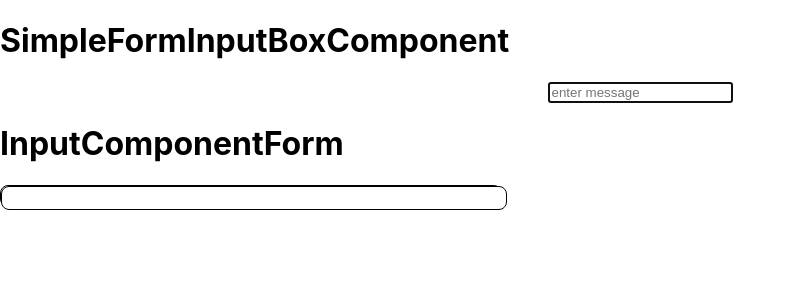
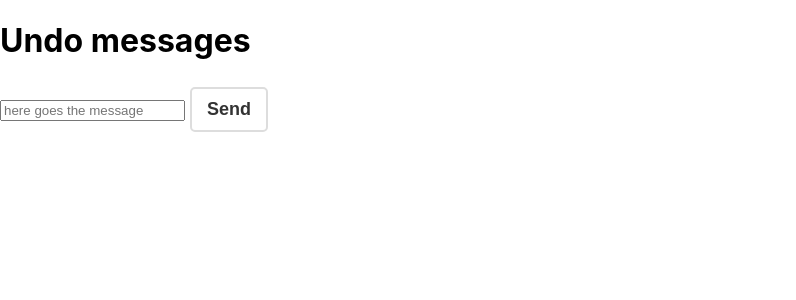
Before and after one commit to Hemant2122/newton-react-project, a React (Create React App) app: page / in a window 1280 px wide. Shown: the top 300 px of the page, without its empty margins (0-796 px from the left). Built offline with nearby package versions, Linux system fonts and the light colour scheme.

Commit message:
useRef is Completed

```diff
--- a/src/18. useRef/2. useRefExamples/3. InputComponentForm/CommonFormUI/Input.js
+++ b/src/18. useRef/2. useRefExamples/3. InputComponentForm/CommonFormUI/Input.js
@@ -1,4 +1,6 @@
-function Input() {
+import React from "react";
+
+function Input(props, ref) {
   return (
     <div
       style={{
@@ -8,7 +10,9 @@ function Input() {
         borderRadius: "8px",
       }}
     >
-      <input style={{
+      <input
+        ref={ref}
+        style={{
         width: "500px",
         height: "20px",
         border: "1px solid black",
@@ -18,4 +22,4 @@ function Input() {
   );
 }
 
-export default Input;
+export default React.forwardRef(Input);
--- a/src/18. useRef/2. useRefExamples/3. InputComponentForm/InputComponentForm.js
+++ b/src/18. useRef/2. useRefExamples/3. InputComponentForm/InputComponentForm.js
@@ -7,7 +7,7 @@ function InputComponentForm(){
     const inputBoxReference = useRef();
 
     useEffect(() => {
-        // inputBoxReference.current.focus();
+        inputBoxReference.current.focus();
     })
 
     return (
--- /dev/null
+++ b/src/18. useRef/2. useRefExamples/4. UndoMessage/UndoMessage.js
@@ -0,0 +1,47 @@
+import { useRef, useState } from "react";
+
+function UndoMessage() {
+  const [sending, setSending] = useState(false);
+
+    // const [timerId, setTimerId] = useState();
+
+    const ref = useRef();
+
+  function sendHandler() {
+    setSending(true);
+    const id = setTimeout(() => {
+      console.log("hello world");
+      setSending(false);
+    }, 5000);
+
+    // setTimerId(id);
+    ref.current = id;
+  }
+
+  function undoHandler() {
+    clearTimeout(ref.current);
+
+    setSending(false);
+  }
+
+  return (
+    <>
+      <h1>Undo messages</h1>
+
+      <div>
+        <input placeholder="here goes the message" type="text" />
+        <button disabled={sending} onClick={sendHandler}>
+          Send
+        </button>
+      </div>
+
+      {sending && (
+        <div>
+          <button onClick={undoHandler}>Undo</button>
+        </div>
+      )}
+    </>
+  );
+}
+
+export default UndoMessage;
--- a/src/App.js
+++ b/src/App.js
@@ -37,6 +37,7 @@ import UseRefBasic from './18. useRef/1. useRefBasic/UseRefBasic';
 import ShowLatesValAndPrevVal from './18. useRef/2. useRefExamples/1. ShowLatesValAndPrevVal/ShowLatesValAndPrevVal';
 import SimpleFormInputBoxComponent from './18. useRef/2. useRefExamples/2. SimpleFormInputBoxComponent/SimpleFormInputBoxComponent';
 import InputComponentForm from './18. useRef/2. useRefExamples/3. InputComponentForm/InputComponentForm';
+import UndoMessage from './18. useRef/2. useRefExamples/4. UndoMessage/UndoMessage';
 
 
 
@@ -193,8 +194,9 @@ function App() {
 
     {/* <ShowLatesValAndPrevVal /> */}
 
-    <SimpleFormInputBoxComponent />
-    <InputComponentForm />
+    {/* <SimpleFormInputBoxComponent /> */}
+    {/* <InputComponentForm /> */}
+    <UndoMessage />
 
     </>
   );
```
